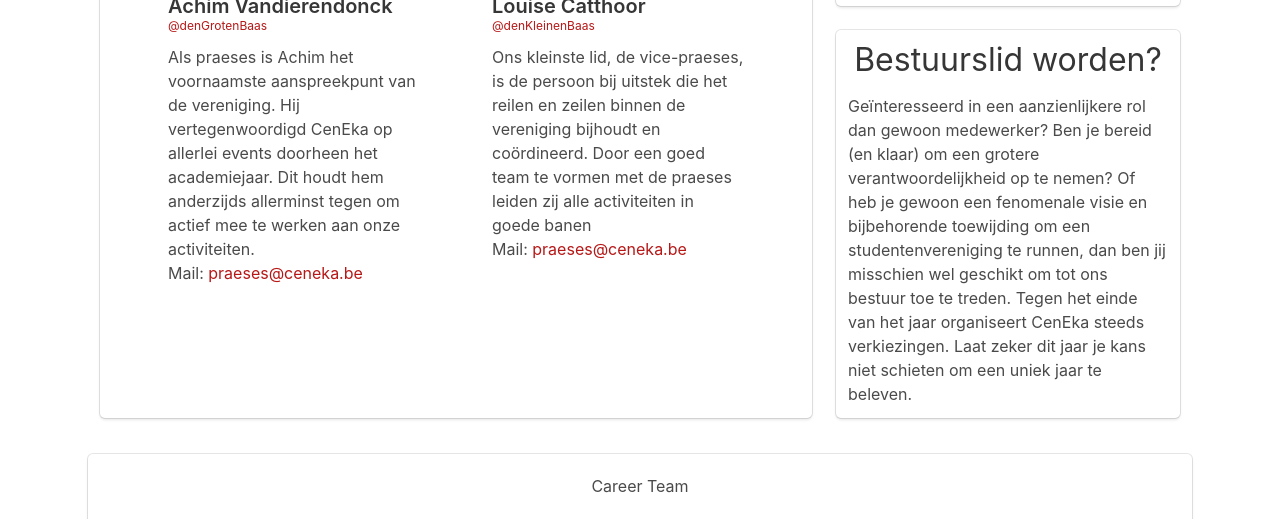
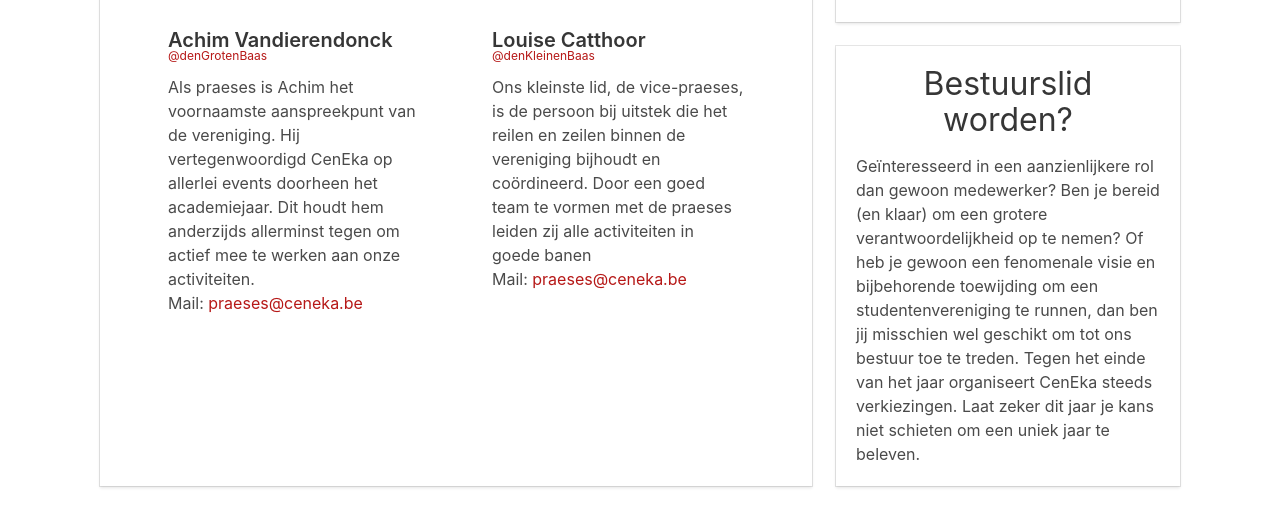
Before and after one commit to CenEkaGent/ceneka.ugent.be, a PHP site: page /bestuur in a window 1280 px wide. Shown: the part 650-1169 px from the top of the page. Run offline with PHP 8.4, Linux system fonts and the light colour scheme.

Commit message:
Small layout changes

```diff
--- a/assets/stylesheets/bulma-override.css
+++ b/assets/stylesheets/bulma-override.css
@@ -1,4 +1,4 @@
-#homepage .box {
+.box {
     border-radius: 0;
 }
 
--- a/views/bestuur.php
+++ b/views/bestuur.php
@@ -23,15 +23,13 @@
     <div class="tile is-ancestor is-vertical">
         <div class="tile is-parent">
             <div class="tile is-parent is-8">
-                <div class="tile is-child box is-12 is-vertical">
+                <div class="tile is-child box content is-12 is-vertical">
                     <h1 class="has-text-centered">Praeses | Vice-Praeses</h1>
                     <div class="tile is-parent is-12">
                         <div class="tile is-parent is-6">
                             <div class="tile card is-child is-vertical">
                                 <div class="card-image">
-                                    <figure class="image is-4by3">
-                                        <img src="http://bulma.io/images/placeholders/1280x960.png" alt="Placeholder image">
-                                    </figure>
+                                    <img src="http://bulma.io/images/placeholders/1280x960.png" alt="Placeholder image">
                                 </div>
                                 <div class="card-content">
                                     <div class="media">
@@ -53,9 +51,7 @@
                         <div class="tile is-parent is-6">
                             <div class="tile card is-child is-vertical">
                                 <div class="card-image">
-                                    <figure class="image is-4by3">
-                                        <img src="http://bulma.io/images/placeholders/1280x960.png" alt="Placeholder image">
-                                    </figure>
+                                    <img src="http://bulma.io/images/placeholders/1280x960.png" alt="Placeholder image">
                                 </div>
                                 <div class="card-content">
                                     <div class="media">
@@ -77,10 +73,9 @@
                 </div>
 
             </div>
-
             <div class="tile is-parent is-4 is-vertical">
-                <div class="tile is-child is-12">
-                    <article class="content box column">
+                <div class="tile is-child">
+                    <article class="content box">
                         <h1 class="has-text-centered">Medewerker worden?</h1>
                         <div class="description">
                             Help je graag mee bij het organiseren van allerhande diverse activiteiten, gaande van
@@ -91,8 +86,8 @@
                         </div>
                     </article>
                 </div>
-                <div class="tile is-child is-12">
-                <article class="content box column">
+                <div class="tile is-child">
+                    <article class="content box">
                         <h1 class="has-text-centered">Bestuurslid worden?</h1>
                         <div class="description">
                             Geïnteresseerd in een aanzienlijkere rol dan gewoon medewerker? Ben je bereid (en klaar)
@@ -107,17 +102,14 @@
             </div>
         </div>
 
-
         <div class="tile is-parent is-12">
-            <div class="tile is-child box is-12 is-vertical">
+            <div class="tile is-child box content is-12 is-vertical">
                 <h1 class="has-text-centered">Career Team</h1>
                 <div class="tile is-parent is-12">
                     <div class="tile is-parent is-4">
                         <div class="tile card is-child is-vertical">
                             <div class="card-image">
-                                <figure class="image is-4by3">
-                                    <img src="http://bulma.io/images/placeholders/1280x960.png" alt="Placeholder image">
-                                </figure>
+                                <img src="http://bulma.io/images/placeholders/1280x960.png" alt="Placeholder image">
                             </div>
                             <div class="card-content">
                                 <div class="media">
@@ -139,15 +131,13 @@
                     <div class="tile is-parent is-4">
                         <div class="tile card is-child is-vertical">
                             <div class="card-image">
-                                <figure class="image is-4by3">
-                                    <img src="http://bulma.io/images/placeholders/1280x960.png" alt="Placeholder image">
-                                </figure>
+                                <img src="http://bulma.io/images/placeholders/1280x960.png" alt="Placeholder image">
                             </div>
                             <div class="card-content">
                                 <div class="media">
                                     <div class="media-content">
                                         <p class="title is-5">Dennis Maes</p>
-                                        <p class="subtitle is-7 is-link"><a>@theFilosopher</a></p>
+                                        <p class="subtitle is-7 is-link"><a>@thePhilosopher</a></p>
                                     </div>
                                 </div>
                                 <div class="content">
@@ -162,9 +152,7 @@
                     <div class="tile is-parent is-4">
                         <div class="tile card is-child is-vertical">
                             <div class="card-image">
-                                <figure class="image is-4by3">
-                                    <img src="http://bulma.io/images/placeholders/1280x960.png" alt="Placeholder image">
-                                </figure>
+                                <img src="http://bulma.io/images/placeholders/1280x960.png" alt="Placeholder image">
                             </div>
                             <div class="card-content">
                                 <div class="media">
```
